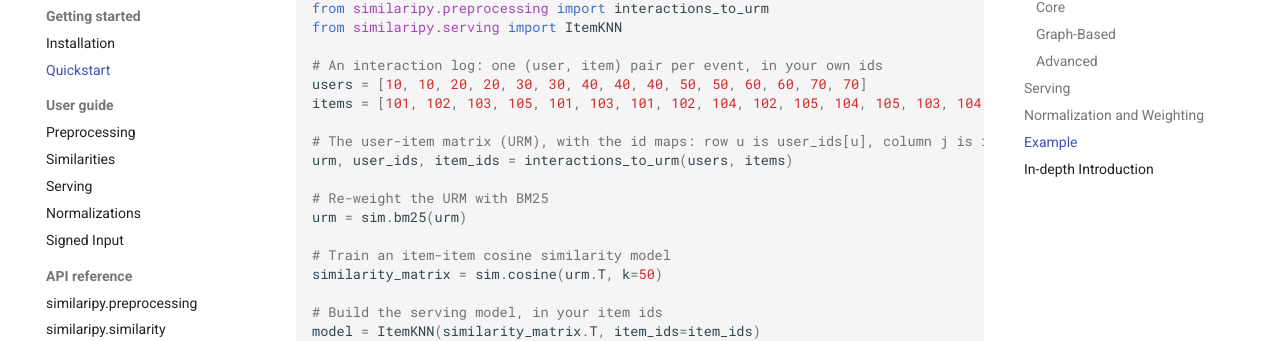
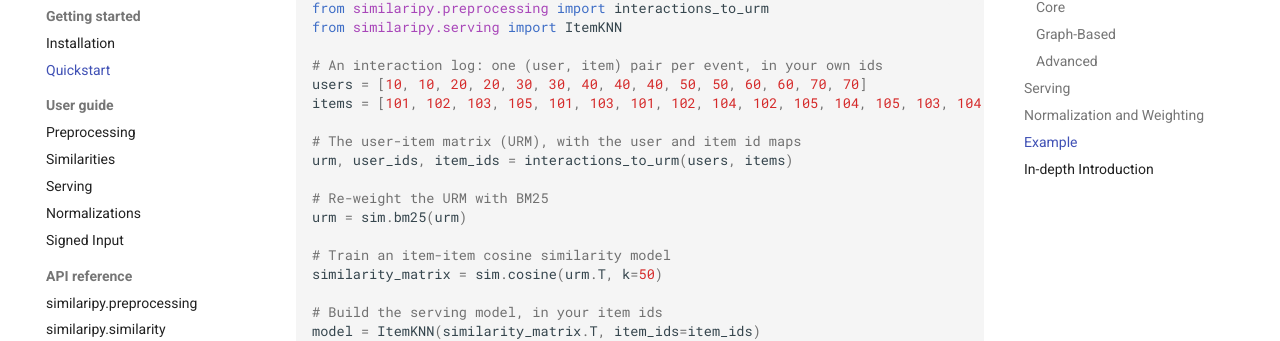
Before and after one commit to bogliosimone/similaripy, an MkDocs documentation site: the page built from docs/guide.md, in a window 1280 px wide and 900 px high, scrolled down 1725 px. Shown: the part 128-469 px from the top of the window. Built offline with MkDocs 1.6.1 and Material for MkDocs 9.7.7, drawn with Linux system fonts in a browser that asks for light colours; comment, search, counter and statistics services are not loaded.

Commit message:
Docs: Quickstart URM comment shortened

```diff
--- a/docs/guide.md
+++ b/docs/guide.md
@@ -65,7 +65,7 @@
 users = [10, 10, 20, 20, 30, 30, 40, 40, 40, 50, 50, 60, 60, 70, 70]
 items = [101, 102, 103, 105, 101, 103, 101, 102, 104, 102, 105, 104, 105, 103, 104]
 
-# The user-item matrix (URM), with the id maps: row u is user_ids[u], column j is item_ids[j]
+# The user-item matrix (URM), with the user and item id maps
 urm, user_ids, item_ids = interactions_to_urm(users, items)
 
 # Re-weight the URM with BM25
```
Also changed, not shown: README.md (+1 -1 lines).
